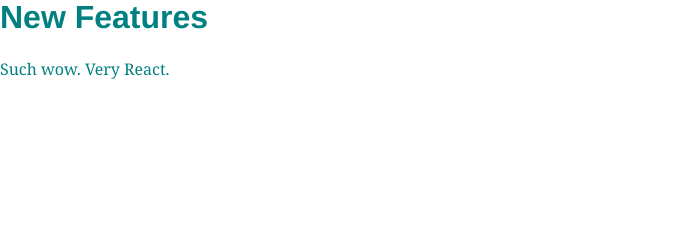
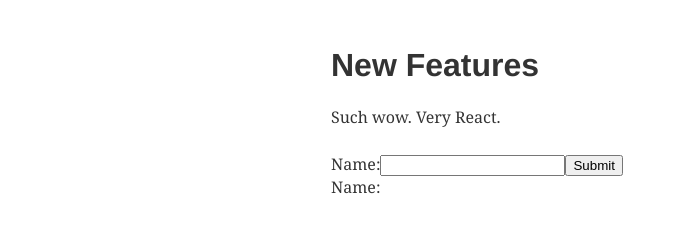
Before and after one commit to cdieter/tmdb-proj, a Gatsby site: page / in a window 1280 px wide. Shown: the whole page, without its empty margins (0-686 px from the left). Built offline with nearby package versions, Linux system fonts and the light colour scheme; Gatsby itself is replaced by a stand-in of ours.

Commit message:
adding form component

```diff
--- /dev/null
+++ b/src/components/inputForm.js
@@ -0,0 +1,34 @@
+import React from "react"
+
+export default class InputForm extends React.Component {
+
+  constructor(props) {
+    super(props);
+    this.state = {value: ``, finalValue: ``};
+
+    this.handleChange = this.handleChange.bind(this);
+    this.handleSubmit = this.handleSubmit.bind(this);
+  }
+
+  handleChange(event) {
+    this.setState({value: event.target.value});
+  }
+
+  handleSubmit(event) {
+    this.setState({finalValue: this.state.value});
+    event.preventDefault();
+  }
+
+  render() {
+    return (
+      <form onSubmit={this.handleSubmit}>
+        <label>
+          Name:
+          <input type="text" value={this.state.value} onChange={this.handleChange} />
+        </label>
+        <input type="submit" value="Submit" />
+        <p>Name: {this.state.finalValue}</p>
+      </form>
+    )
+  }
+}
--- /dev/null
+++ b/src/components/layout.js
@@ -0,0 +1,6 @@
+import React from "react"
+export default ({ children }) => (
+  <div style={{ margin: `3rem auto`, maxWidth: 650, padding: `0 1rem` }}>
+    {children}
+  </div>
+)
--- a/src/pages/index.js
+++ b/src/pages/index.js
@@ -1,9 +1,14 @@
 import React from "react"
 import Header from "../components/header.js"
+import Layout from "../components/layout"
+import InputForm from "../components/inputForm"
+
+const title = "Hello World"
 
 export default () => (
-  <div style={{ color: `teal` }}>
+  <Layout>
     <Header headerText="New Features" />
-    <p>Such wow. Very React.</p>
-  </div>
+    <p>Such wow. Very React. </p>
+    <InputForm />
+  </Layout>
 )
```
